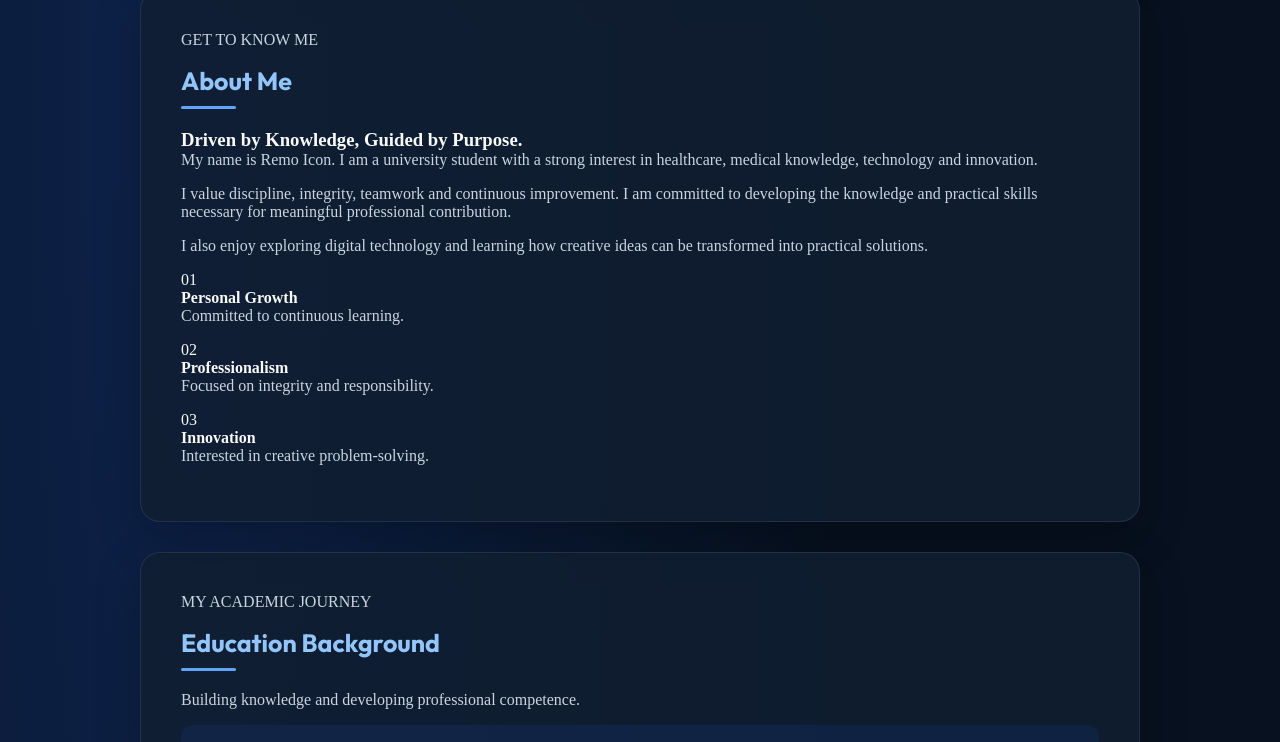
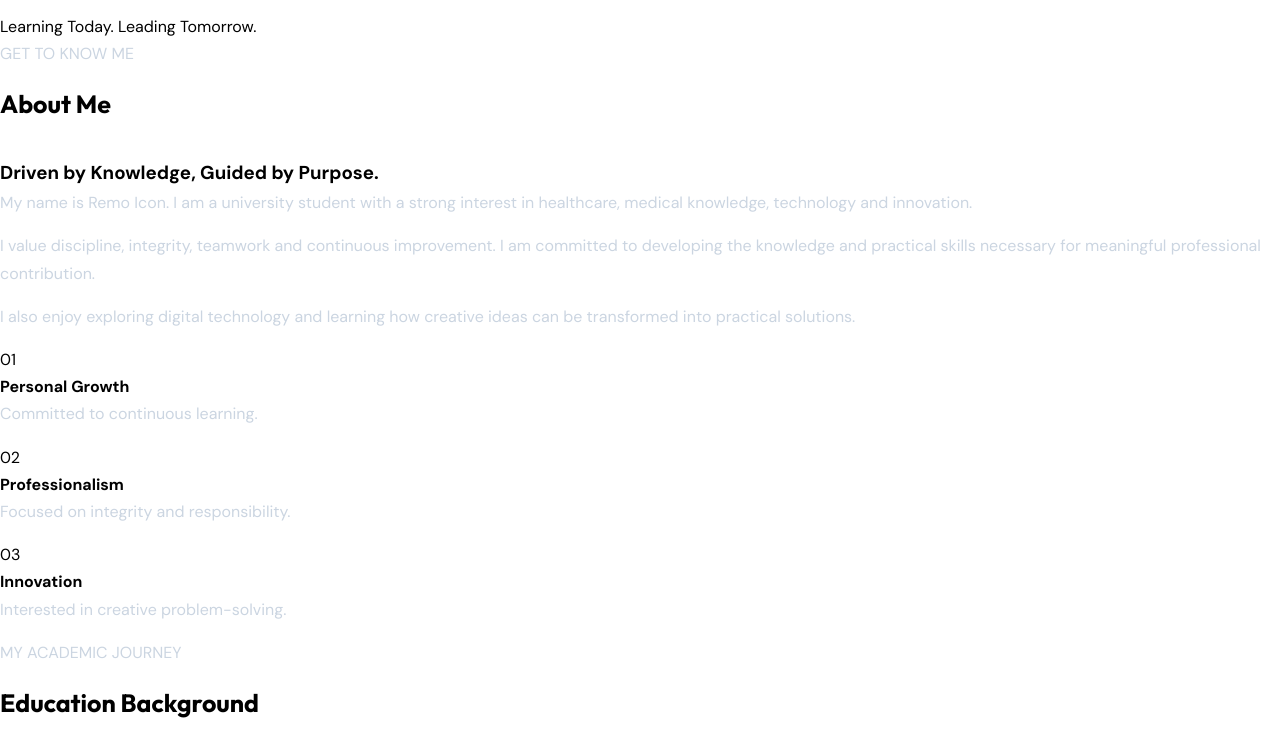
Before and after one commit to sianzwi/personal-homepage, a plain HTML site: page index.html in a window 1280 px wide. Shown: the part 653-1395 px from the top of the page. Drawn offline with Linux system fonts and the light colour scheme.

Commit message:
Update style.css

```diff
--- a/style.css
+++ b/style.css
@@ -14,22 +14,33 @@
     scroll-behavior: smooth;
 }
 
-:root {
-    --primary: #60a5fa;
-    --secondary: #93c5fd;
-    --dark: #07111f;
-    --card: #10233d;
-    --light: #f8fafc;
-    --muted: #b7c5d8;
+  --ink: #20201e;
+    --muted: #6d6b66;
+    --paper: #fbfaf7;
+    --white: #ecba16;
+    --gold: #b38a4a;
+    --gold-dark: #8f6934;
+    --line: #f5d079;
+    --soft: #f2eee6;
+    --shadow: 0 18px 50px rgba(32,32,30,.09);
+}
+
+* {
+    box-sizing: border-box;
+    margin: 0;
+    padding: 0;
+}
+
+html {
+    scroll-behavior: smooth;
 }
 
 body {
-    min-height: 100vh;
-    background-color: #07111f;
-    background-image:
-        radial-gradient(ellipse at 15% 10%, rgba(37, 99, 235, 0.22) 0%, transparent 42%),
-        radial-gradient(ellipse at 90% 85%, rgba(14, 165, 233, 0.12) 0%, transparent 40%);
-    color: #f8fafc;
+    font-family: "DM Sans", Arial, sans-serif;
+    color: var(--ink);
+    background: var(--paper);
+    line-height: 1.7;
+}
 }
 
 /* MAIN SECTIONS */
```
